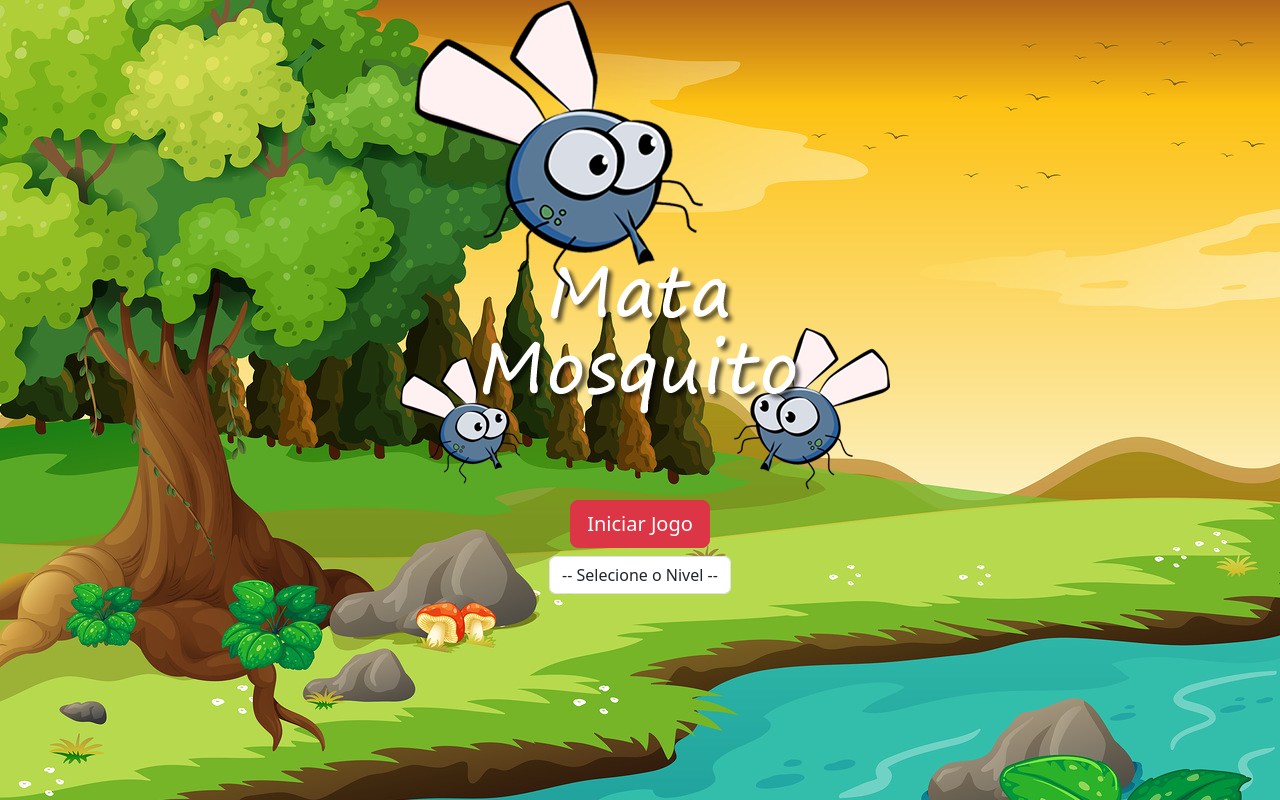
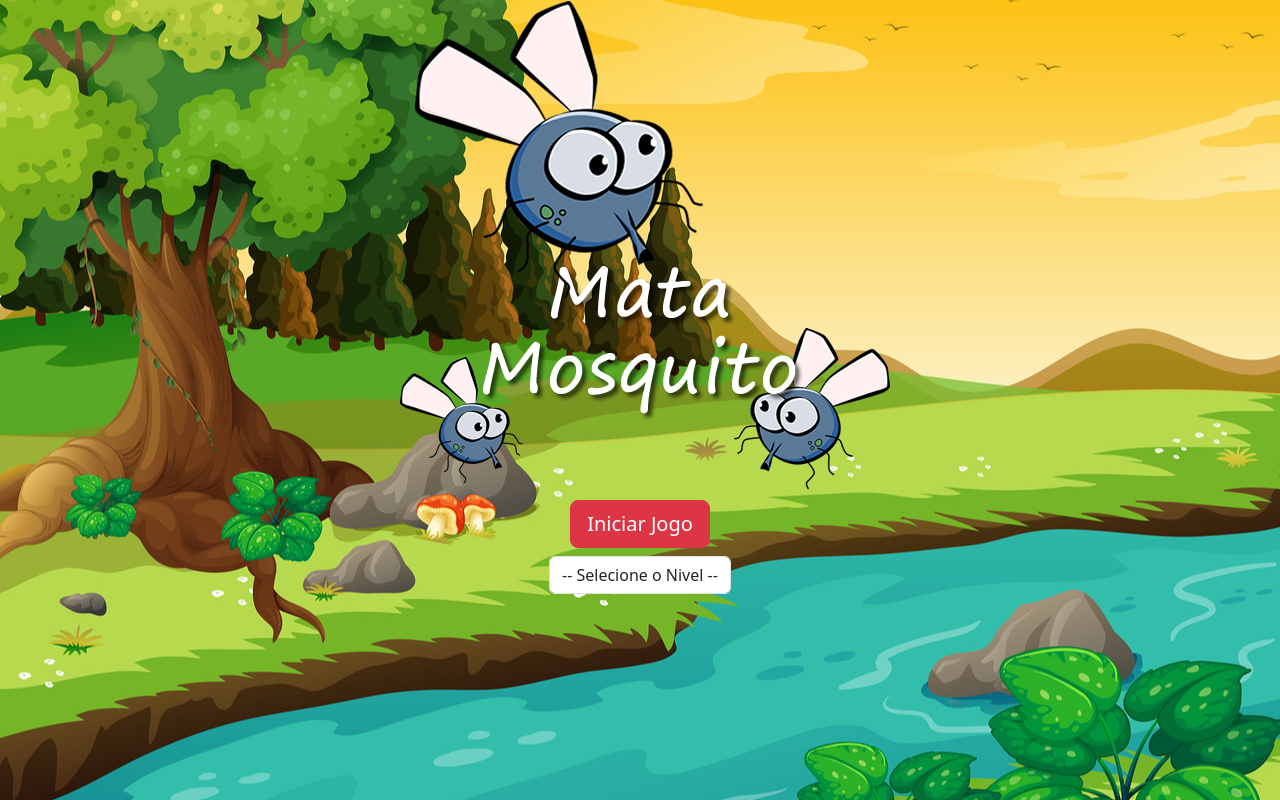
Before and after one commit to leosouza5/Mata-Mosquito, a plain HTML site: page index.html in a window 1280 px wide. Drawn offline with nearby package versions, Linux system fonts and the light colour scheme.

Commit message:
arrumando background

```diff
--- a/style.css
+++ b/style.css
@@ -1,8 +1,11 @@
 body{
 	background-image: url(imagens/bg.jpg);
 	background-repeat: no-repeat;
-	background-size: 100%;
+	background-size: cover;
+	background-position: center;
+	height: 100vh;
 }
+
 
 
 .mosquito1{
```
